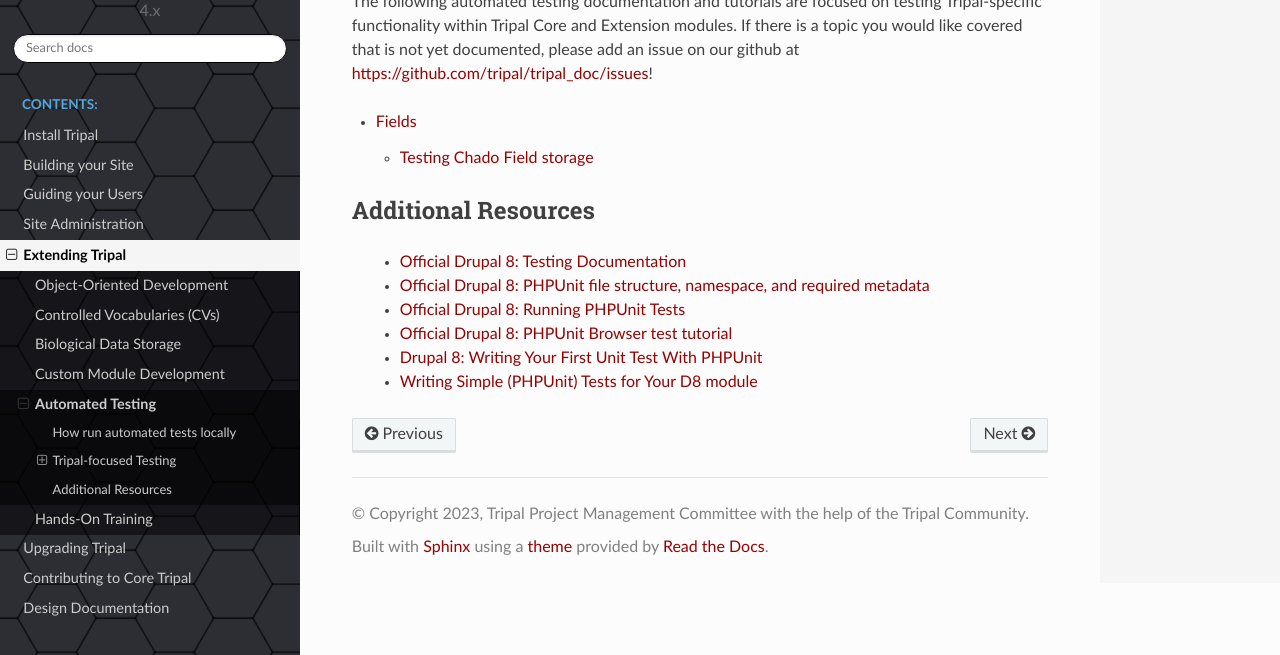
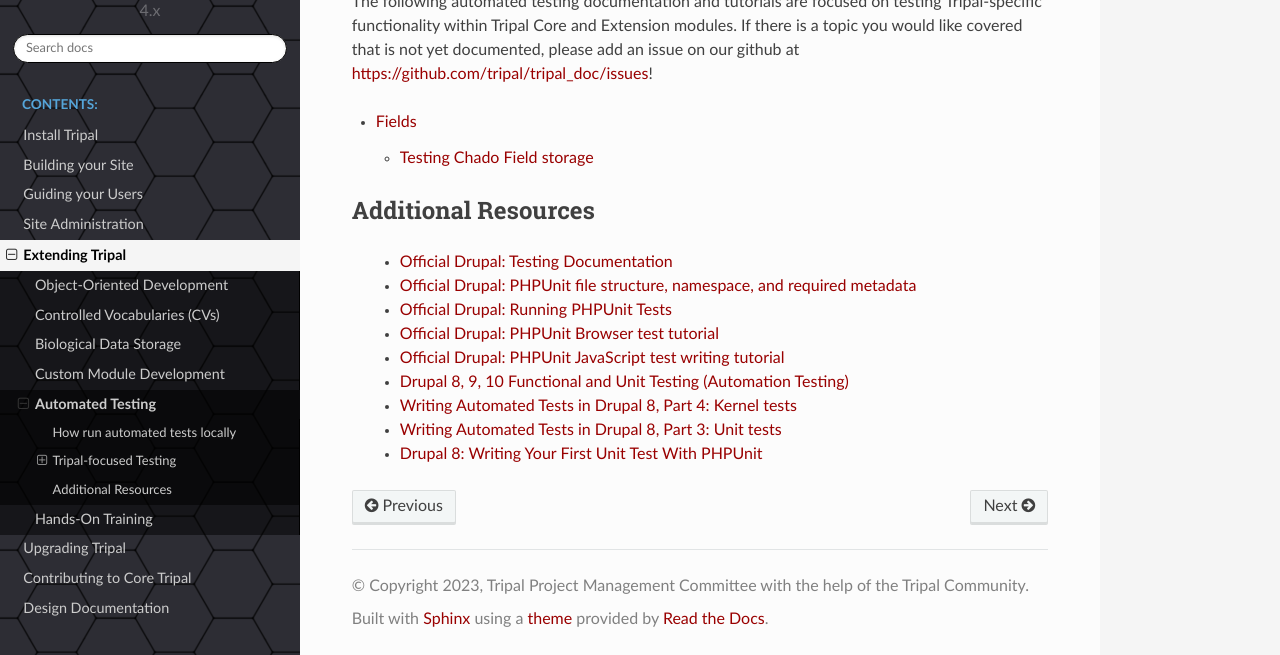
Before and after one commit to tripal/tripal_doc, a Sphinx documentation site: the page built from docs/dev_guide/testing.rst, in a window 1280 px wide and 900 px high, scrolled down 702 px, cut to the strip 245-900 px from the top of the window. Built offline with Sphinx 7.4.7 and the Read the Docs theme 2.0.0, drawn with Linux system fonts in a browser that asks for light colours.

Commit message:
Replace broken link with EVEN MORE resources :-)

```diff
--- a/docs/dev_guide/testing.rst
+++ b/docs/dev_guide/testing.rst
@@ -28,9 +28,12 @@
 Additional Resources
 ----------------------
 
- - `Official Drupal 8: Testing Documentation <https://www.drupal.org/docs/testing>`_
- - `Official Drupal 8: PHPUnit file structure, namespace, and required metadata <https://www.drupal.org/docs/testing/phpunit-in-drupal/phpunit-file-structure-namespace-and-required-metadata>`_
- - `Official Drupal 8: Running PHPUnit Tests <https://www.drupal.org/docs/testing/phpunit-in-drupal/running-phpunit-tests>`_
- - `Official Drupal 8: PHPUnit Browser test tutorial <https://www.drupal.org/docs/testing/phpunit-in-drupal/phpunit-browser-test-tutorial>`_
+ - `Official Drupal: Testing Documentation <https://www.drupal.org/docs/testing>`_
+ - `Official Drupal: PHPUnit file structure, namespace, and required metadata <https://www.drupal.org/docs/testing/phpunit-in-drupal/phpunit-file-structure-namespace-and-required-metadata>`_
+ - `Official Drupal: Running PHPUnit Tests <https://www.drupal.org/docs/testing/phpunit-in-drupal/running-phpunit-tests>`_
+ - `Official Drupal: PHPUnit Browser test tutorial <https://www.drupal.org/docs/testing/phpunit-in-drupal/phpunit-browser-test-tutorial>`_
+ - `Official Drupal: PHPUnit JavaScript test writing tutorial <https://www.drupal.org/docs/automated-testing/phpunit-in-drupal/phpunit-javascript-test-writing-tutorial>`_
+ - `Drupal 8, 9, 10 Functional and Unit Testing (Automation Testing) <https://gurinderpal.medium.com/drupal-8-9-10-functional-and-unit-testing-462993c3ce14>`_
+ - `Writing Automated Tests in Drupal 8, Part 4: Kernel tests <https://deninet.com/blog/2019/02/10/writing-automated-tests-drupal-8-part-4-kernel-tests>`_
+ - `Writing Automated Tests in Drupal 8, Part 3: Unit tests <https://deninet.com/blog/2019/01/27/writing-automated-tests-drupal-8-part-3-unit-tests>`_
  - `Drupal 8: Writing Your First Unit Test With PHPUnit <https://www.axelerant.com/resources/team-blog/drupal-8-writing-your-first-unit-test-with-phpunit>`_
- - `Writing Simple (PHPUnit) Tests for Your D8 module <https://www.mediacurrent.com/blog/writing-simple-phpunit-tests-your-d8-module/>`_
```
